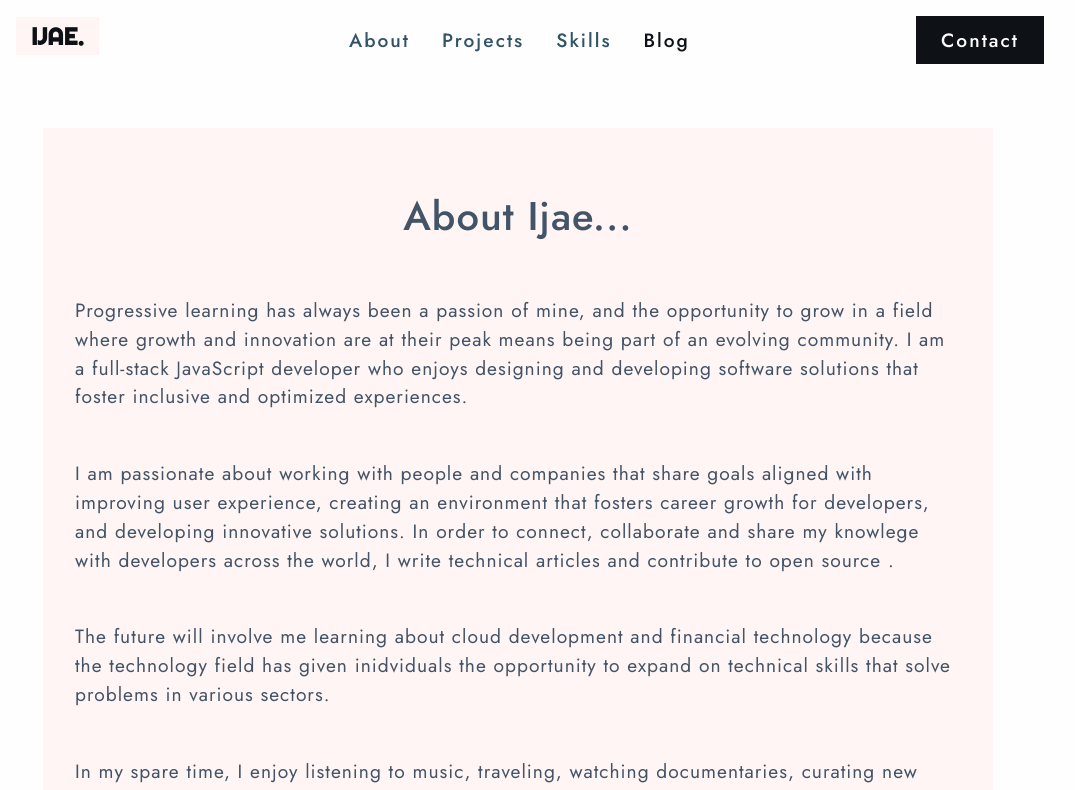
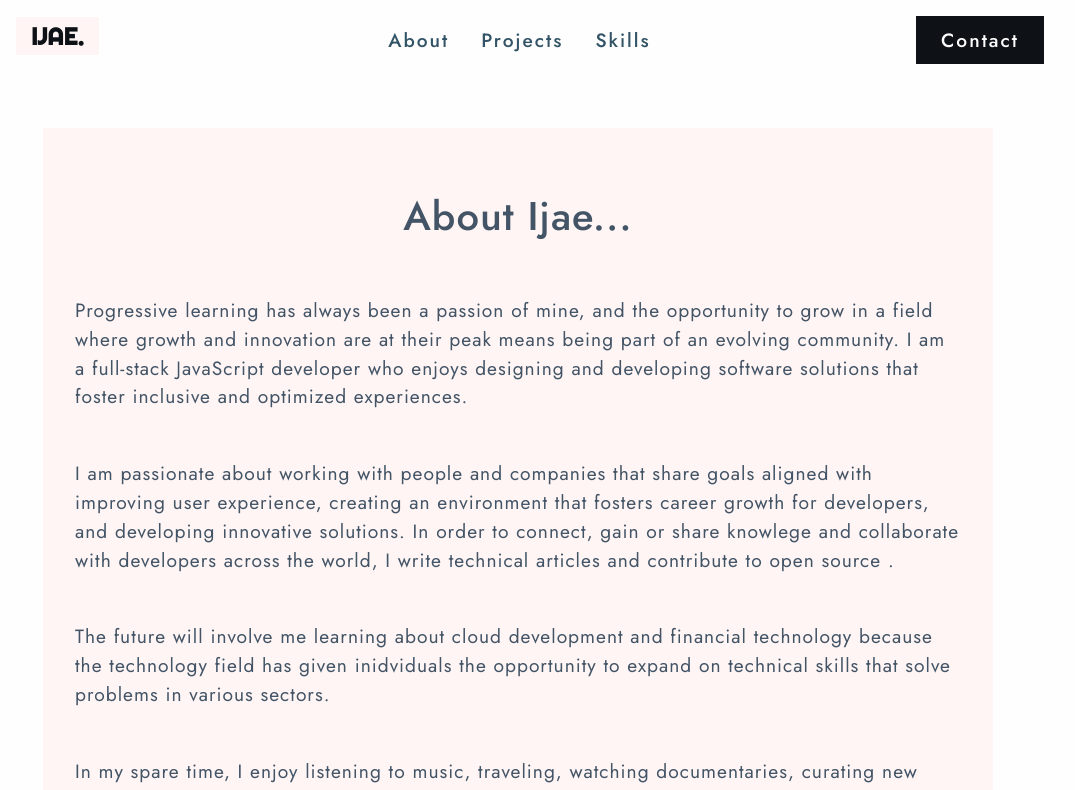
Before and after one commit to ijeomaemeruwa/my-portfolio, a React (Create React App) app: page /about in a window 1280 px wide. Shown: the top 790 px of the page, without its empty margins (122-1197 px from the left). Built offline with nearby package versions, Linux system fonts and the light colour scheme.

Commit message:
minor updates to text

```diff
--- a/src/components/Navigation/NavBar/NavBar.js
+++ b/src/components/Navigation/NavBar/NavBar.js
@@ -13,7 +13,7 @@ import {
     NavLink,
     NavButton,
     BtnLink,
-    BlogLink
+    //BlogLink
 } from '../NavBar/NavbarElements'
 
 
@@ -59,13 +59,13 @@ const NavBar = ({ toggle }) => {
     <NavLink to="/tools">Skills</NavLink >
     </NavItem>
 
-    <NavItem>
+    {/* <NavItem>
     <BlogLink href="https://helloijeoma.hashnode.dev"
     target="_blank"  rel="noopener noreferrer"
     >
     Blog
     </BlogLink >
-    </NavItem>
+    </NavItem> */}
     </NavMenu>
 
     <NavButton>
--- a/src/components/Navigation/SideBar/SideBar.js
+++ b/src/components/Navigation/SideBar/SideBar.js
@@ -16,7 +16,7 @@ import {
   MobileBtnWrap,
   SideNavButton,
   ResumeLink,
-  MobileBlogLink
+  //MobileBlogLink
 } from '../SideBar/SideBarElements'
 
 
@@ -37,11 +37,11 @@ const SideBar = ({ isOpen, toggle }) => {
 
     <MobileLink to="/tools" onClick={toggle}>Skills.</MobileLink>
 
-    <MobileBlogLink href="https://helloijeoma.hashnode.dev"
+    {/* <MobileBlogLink href="https://helloijeoma.hashnode.dev"
     target="_blank"  rel="noopener noreferrer"
     >
     Blog
-    </MobileBlogLink>
+    </MobileBlogLink> */}
 
     <SocialContact>
     <SocialLink
--- a/src/sections/About/About.js
+++ b/src/sections/About/About.js
@@ -20,7 +20,7 @@ const AboutSection = () => {
      I am passionate about working with people and companies that
      share goals aligned with improving user experience, creating an
      environment that fosters career growth for developers, and developing innovative solutions.
-     In order to connect, collaborate and share my knowlege with developers across the world, I write technical articles and contribute to open source .
+     In order to connect, gain or share knowlege and collaborate with developers across the world, I write technical articles and contribute to open source .
      </p>
      <p>
      The future will involve me learning about cloud development and financial technology because the technology
```
